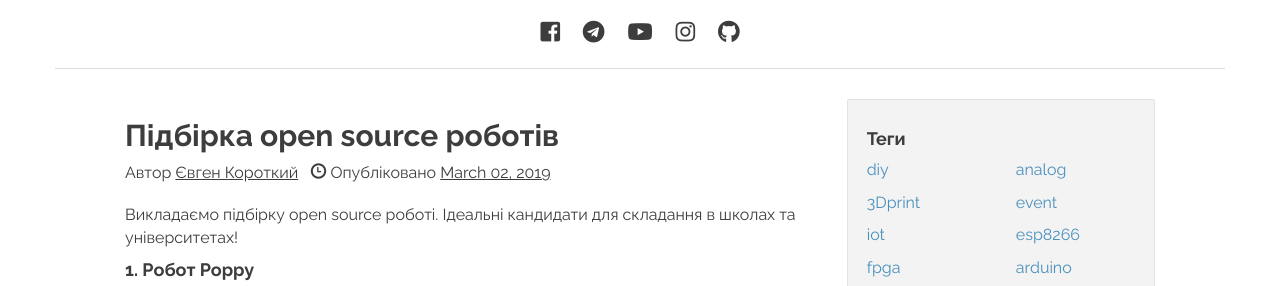
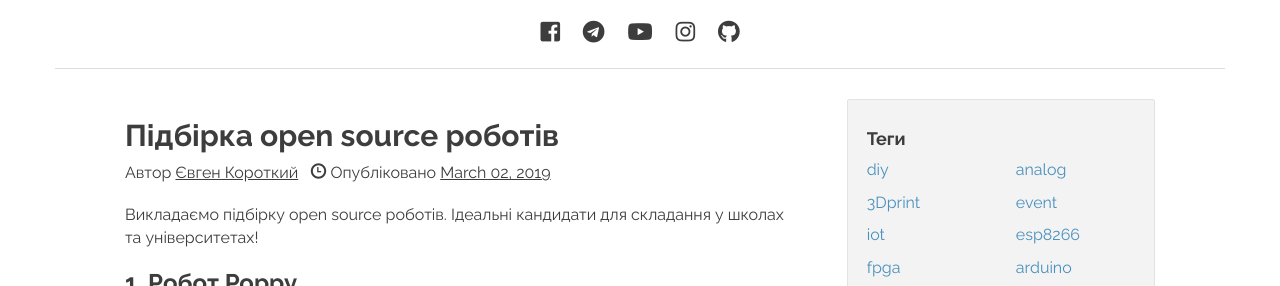
Before and after one commit to LampaLab/lampalab.github.io, a Jekyll site: the page built from _posts/blog/2019-03-02-open-source-robots.md, in a window 1280 px wide and 900 px high, cut to the strip 177-463 px from the top of the window. Built offline with Jekyll 4.4.1, drawn with Linux system fonts in a browser that asks for light colours; nearby versions of some CDN libraries; library files that are not in the unit come from our copies; comment, search, counter and statistics services are not loaded.

```diff
--- a/_posts/blog/2019-03-02-open-source-robots.md
+++ b/_posts/blog/2019-03-02-open-source-robots.md
@@ -12,9 +12,9 @@
 category: [diy, robot]
 ---
 
-Викладаємо підбірку open source роботі. Ідеальні кандидати для складання в школах та університетах! <br>
+Викладаємо підбірку open source роботів. Ідеальні кандидати для складання у школах та університетах! <br>
 
-#### 1. Робот Poppy
+### 1. Робот Poppy
 
 <iframe src="https://www.youtube.com/embed/P15V3UwmXnc" width="700" height="480" frameborder="0" allowfullscreen=""> </iframe>
 
@@ -22,7 +22,7 @@
 
 Ціна комплектуючих - кілька тисяч доларів за рахунок використання великої кількості коштовних двигунів від Dynamixel. Але конструкція повністю відкрита і ми впевнені, що за бажанням можна її значно здешевити шляхом використання бюджетних комплектуючих. <br>
 
-#### 2. Рука-маніпулятор BCN3D-Moveo
+### 2. Рука-маніпулятор BCN3D-Moveo
 
 <iframe src="https://www.youtube.com/embed/9RbIFXAsA4c" width="700" height="480" frameborder="0" allowfullscreen=""> </iframe>
 
@@ -32,7 +32,7 @@
 
 Вартість комплектуючих - до 500$
 
-#### Всюдехід-ровер від NASA
+### Всюдехід-ровер від NASA
 
 <iframe src="https://www.youtube.com/embed/RmY0xhPJdXA" width="700" height="480" frameborder="0" allowfullscreen=""> </iframe>
 
@@ -42,7 +42,7 @@
 
 Вартість комлектуючих до 2000$
 
-#### Нескладні моделі дроїдів з Зоряних Війн:
+### Нескладні моделі дроїдів з Зоряних Війн:
 
 - **[BB8 Droid](https://www.instructables.com/id/DIY-Life-Size-Phone-Controlled-BB8-Droid){:target="_blank"}**
 
@@ -52,9 +52,10 @@
 
 - Ще один **[BB8 Droid](http://www.xrobots.co.uk/category/bb8/){:target="_blank"}**
 
-#### Робот-собака openDog. Майже як в Boston Dynamics
+### Робот-собака openDog. Майже як в Boston Dynamics
 
 <iframe src="https://www.youtube.com/embed/4MGZvcd0xxc" width="700" height="480" frameborder="0" allowfullscreen=""> </iframe>
 
 Вихідний код: **[GitHub репозиторій](https://github.com/XRobots/openDog){:target="_blank"}**
+
 **[Підбірка відео](https://www.youtube.com/watch?v=0BoPoWF_FwY&list=PLpwJoq86vov_PkA0bla0eiUTsCAPi_mZf){:target="_blank"}**
```
